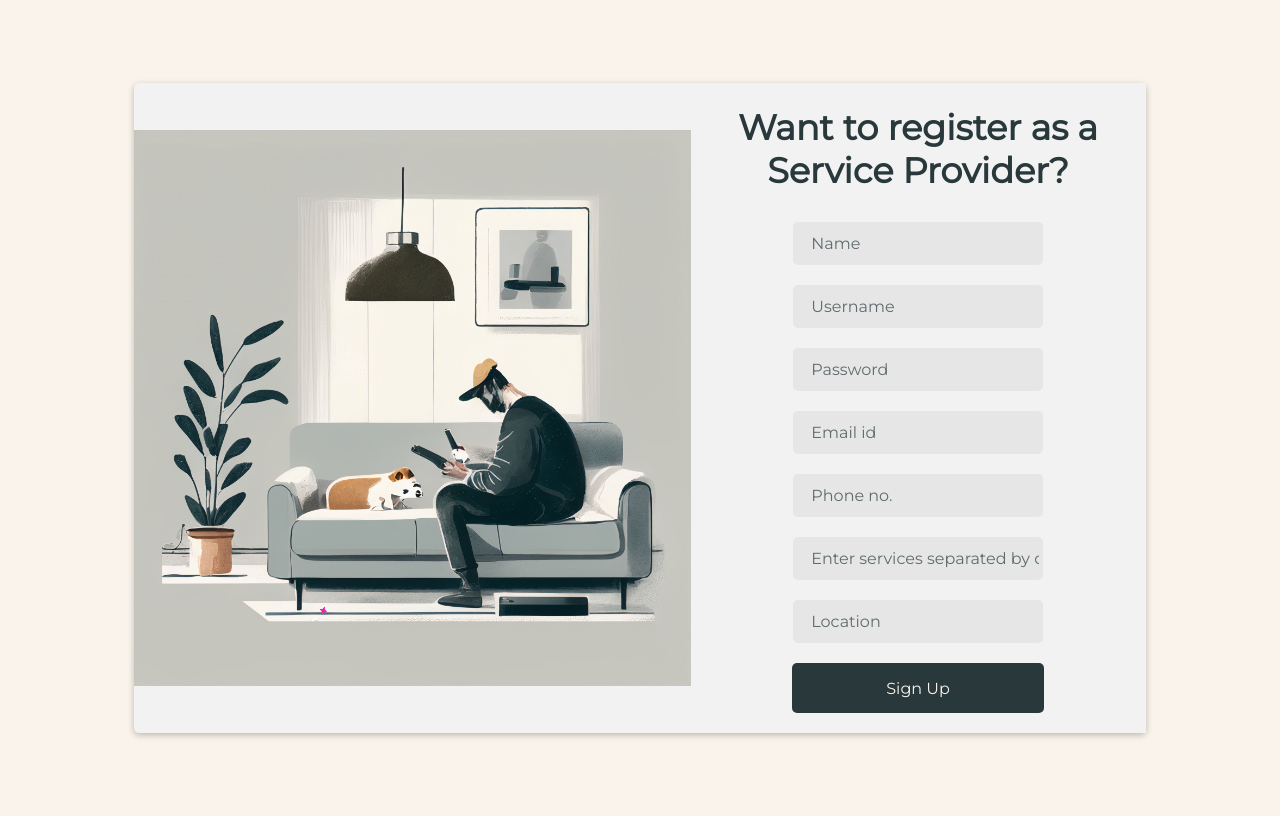
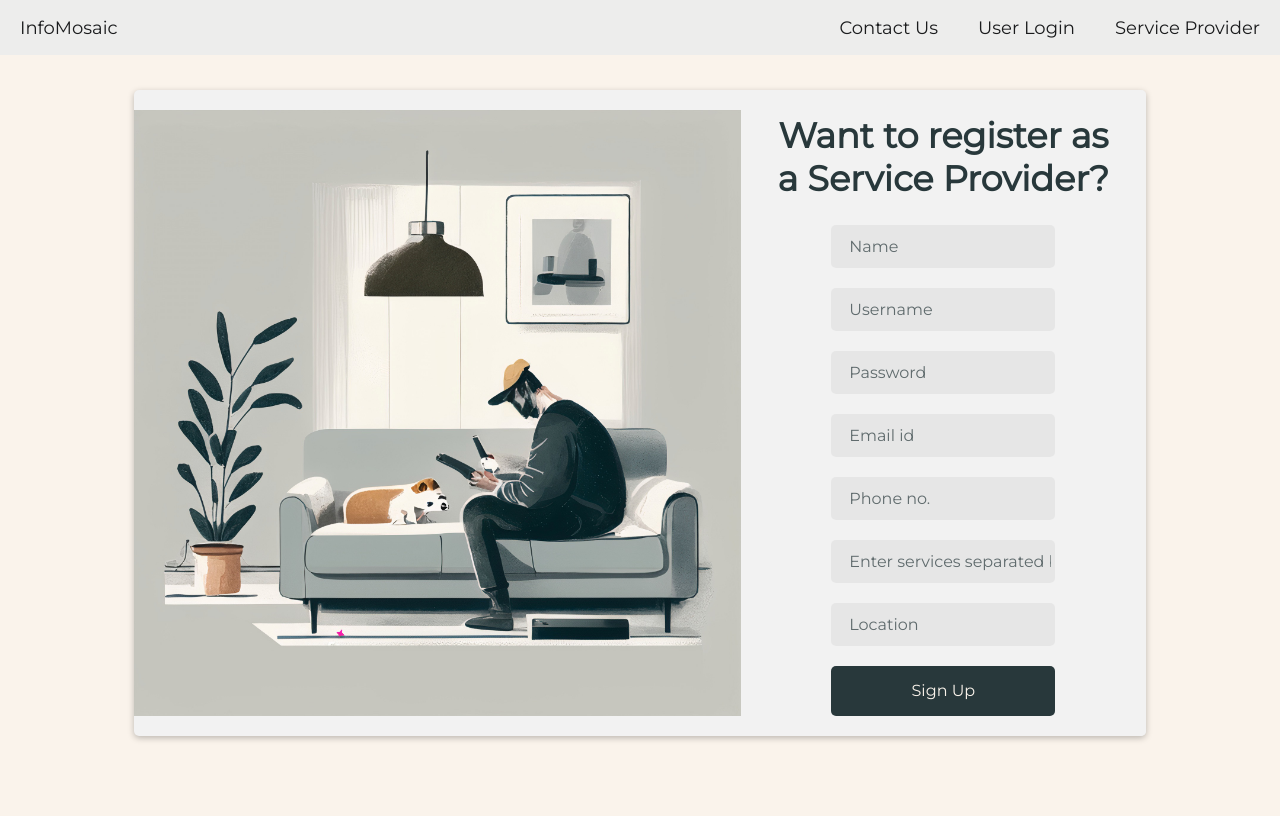
Before and after one commit to amanistrying/InfoMosaic, a Django app: page /serviceProvider/signup/ in a window 1280 px wide. After the commit the page ends 741 px from the top, so only its background shows below. Run offline with Django 4.2, Linux system fonts and the light colour scheme; some libraries are stand-ins or nearby versions.

Commit message:
navbar and responsive

```diff
--- a/static/first_mnav.css
+++ b/static/first_mnav.css
@@ -94,6 +94,7 @@
     transition: color 0.5s ease;
   }
 
+
   .navbar1 a:hover {
     color: #555;
   }
--- a/static/login.css
+++ b/static/login.css
@@ -19,6 +19,7 @@
             display: flex;
             align-items: center;
             margin: 0px;
+            margin-top: 25px;
         }
 
         .login-container .left-section {
--- /dev/null
+++ b/static/signup.css
@@ -0,0 +1,143 @@
+@import url('https://fonts.googleapis.com/css2?family=Montserrat:wght@400&display=swap');
+
+body {
+    background-color: #faf3eb;
+    font-family: 'Montserrat', sans-serif;
+    display: flex;
+    justify-content: center;
+    align-items: center;
+    height: 95vh;
+}
+
+.login-container {
+    width: 80%;
+    max-height: 85%;
+    padding: 0px;
+    background-color: #f2f2f2;
+    border-radius: 5px;
+    box-shadow: 0 2px 6px rgba(0, 0, 0, 0.25);
+    display: flex;
+    flex-direction: row;
+    align-items: center;
+    margin: 0px;
+    margin-top: 50px;
+    overflow: hidden;
+}
+
+.login-container .left-section {
+    text-align: center;
+    overflow: hidden;
+}
+
+.login-container .left-section img {
+    max-width: 100%;
+    object-fit: cover;
+    display: block;
+}
+
+.login-container .right-section {
+    min-width: 40%;
+    text-align: center;
+    background-color: #f2f2f2;
+}
+
+.login-container h1 {
+    color: #28383b;
+    margin-left: 25px;
+    margin-right: 25px;
+    margin-bottom: 25px;
+    font-size: 35px;
+}
+
+.form-group {
+    margin-bottom: 20px;
+    z-index: 1;
+}
+
+.form-group label {
+    display: block;
+    font-size: 18px;
+    color: #666;
+    margin-bottom: 5px;
+}
+
+.form-group input {
+    width: 50%;
+    height: 35px;
+    padding: 4px;
+    background-color: #cccccc4e;
+    border: 0px solid #ccc;
+    border-radius: 5px;
+    font-family: 'Montserrat', sans-serif;
+    font-size: 16px;
+    padding-left: 18px;
+}
+
+.form-group button {
+    width: 55.4%;
+    height: 50px;
+    padding: 0px;
+    margin: 0px;
+    background-color: #28383b;
+    color: #faf3eb;
+    border: none;
+    border-radius: 5px;
+    font-family: 'Montserrat', sans-serif;
+    font-size: 16px;
+    cursor: pointer;
+}
+
+::placeholder {
+    color: #28383b;
+    opacity: 0.7;
+}
+
+.form-group button:hover {
+    background-color: #395a60;
+}
+
+.error-message {
+    color: red;
+    font-size: 18px;
+}
+
+@media (max-width: 1024px) {
+    .login-container{
+        width: 90%;
+        max-height: 90%;
+        flex-direction: column;
+        overflow: hidden;
+        border-radius: 15px;
+    }
+
+    .login-container .left-section img{
+        min-width: 100%;
+        margin-top: -15%;
+    }
+
+    .login-container .right-section {
+        flex: 0 0 50%;
+        min-width: 100%;
+        text-align: center;
+        background-color: #f2f2f2;
+    }
+
+    .login-container h1{
+        margin-left: 1vh;
+        margin-right: 1vh5px;
+        font-size: 2.75vh;
+    }
+
+    .form-group input{
+        width: 70%;
+        height: 27px;
+    }
+
+    .form-group button{
+        width: 74.5%;
+    }
+
+    .form-group label{
+        font-size: 1.2vh;
+    }
+}
--- a/templates/InfoMosaic.html
+++ b/templates/InfoMosaic.html
@@ -65,8 +65,8 @@
                     <button type="submit">Log In</button>
                 </div>
             </form>
-            <div class="txtt">Don't have account?
-                <a href="{% url 'signUp' %}">Sign Up</a></div>
+            <div class="txtt">Don't have an account?
+                <a href="{% url 'serviceProviderSignUp' %}">Sign Up</a></div>
             <div class="error-message">
                 {% if error_message %}
                 <p>{{ error_message }}</p>
--- a/templates/serviceProvider_signup.html
+++ b/templates/serviceProvider_signup.html
@@ -1,3 +1,4 @@
+{% load static%}
 <!DOCTYPE html>
 
 <html>
@@ -8,113 +9,42 @@
     <title>InfoMosaic | SignUp</title>
     <meta name="description" content="">
     <meta name="viewport" content="width=device-width, initial-scale=1">
-    <style>
-        @import url('https://fonts.googleapis.com/css2?family=Montserrat:wght@400&display=swap');
-
-        body {
-            background-color: #faf3eb;
-            font-family: 'Montserrat', sans-serif;
-            display: flex;
-            justify-content: center;
-            align-items: center;
-            height: 100vh;
-            overflow: hidden;
-        }
-
-        .login-container {
-            width: 80%;
-            padding: 0px;
-            background-color: #f2f2f2;
-            border-radius: 5px;
-            box-shadow: 0 2px 6px rgba(0, 0, 0, 0.25);
-            display: flex;
-            align-items: center;
-            margin: 0px;
-        }
-
-        .login-container .left-section {
-            flex: 0 0 55%;
-            text-align: center;
-        }
-
-        .login-container .left-section img {
-            max-width: 100%;
-            max-height: 100%;
-            object-fit: cover;
-            display: block;
-        }
-
-        .login-container .right-section {
-            flex: 0 0 45%;
-            text-align: center;
-            background-color: #f2f2f2;
-        }
-
-        .login-container h1 {
-            color: #28383b;
-            margin-left: 30px;
-            margin-right: 30px;
-            margin-bottom: 30px;
-            font-size: 35px;
-        }
-
-        .form-group {
-            margin-bottom: 20px;
-            z-index: 1;
-        }
-
-        .form-group label {
-            display: block;
-            font-size: 18px;
-            color: #666;
-            margin-bottom: 5px;
-        }
-
-        .form-group input {
-            width: 50%;
-            height: 35px;
-            padding: 4px;
-            background-color: #cccccc4e;
-            border: 0px solid #ccc;
-            border-radius: 5px;
-            font-family: 'Montserrat', sans-serif;
-            font-size: 16px;
-            padding-left: 18px;
-        }
-
-        .form-group button {
-            width: 55.4%;
-            height: 50px;
-            padding: 10px;
-            background-color: #28383b;
-            color: #faf3eb;
-            border: none;
-            border-radius: 5px;
-            font-family: 'Montserrat', sans-serif;
-            font-size: 16px;
-            cursor: pointer;
-        }
-
-        ::placeholder {
-            color: #28383b;
-            opacity: 0.7;
-        }
-
-        .form-group button:hover {
-            background-color: #395a60;
-        }
-
-        .error-message {
-            color: red;
-            font-size: 18px;
-        }
-    </style>
     <script src="https://kit.fontawesome.com/9659230551.js" crossorigin="anonymous"></script>
     <link href="https://fonts.googleapis.com/icon?family=Material+Icons" rel="stylesheet">
     <link href="https://fonts.googleapis.com/css2?family=Montserrat:wght@400&display=swap" rel="stylesheet">
+    <link rel="stylesheet" href= {% static "signup.css" %}>
+    <link rel="stylesheet" href="{% static 'first_mnav.css' %}">
 </head>
 
 <body>
+    <script src="{% static 'login.js' %}"></script>
+    <!-- Navigation bar -->
+  <div class="navbar" id="desktop-navbar">
+    <ul>
+        <li class="home"><a href="{% url 'user' %}">InfoMosaic</a></li>
+        <li><a href="#" >Contact Us</a></li>
+        <li><a href="{% url 'login' %}" >User Login</a></li>
+        <li><a href="{% url 'home' %}" >Service Provider</a></li>
+    </ul>
+  </div>
+
+  <div class="navbar1" id="mobile">
+    <ul>
+        <li class="home"><a href="{% url 'user' %}">InfoMosaic</a></li>
+        <li class="menu-icon"><a href="#"><i class="fas fa-bars"></i></a></li>
+    </ul>
+    <!-- Add a hidden menu here -->
+    <div class="hidden-menu">
+      <ul>
+        <li><a href="#" >Contact Us</a></li>
+      </ul>
+      <ul>
+        <li><a href="{% url 'login' %}" >User Login</a></li>
+      </ul>
+      <ul><li><a href="{% url 'home' %}" >Service Provider</a></li></ul>
+    </div>
+    </ul>
+  </div>
 
     <div class="login-container">
         <div class="left-section">
```
